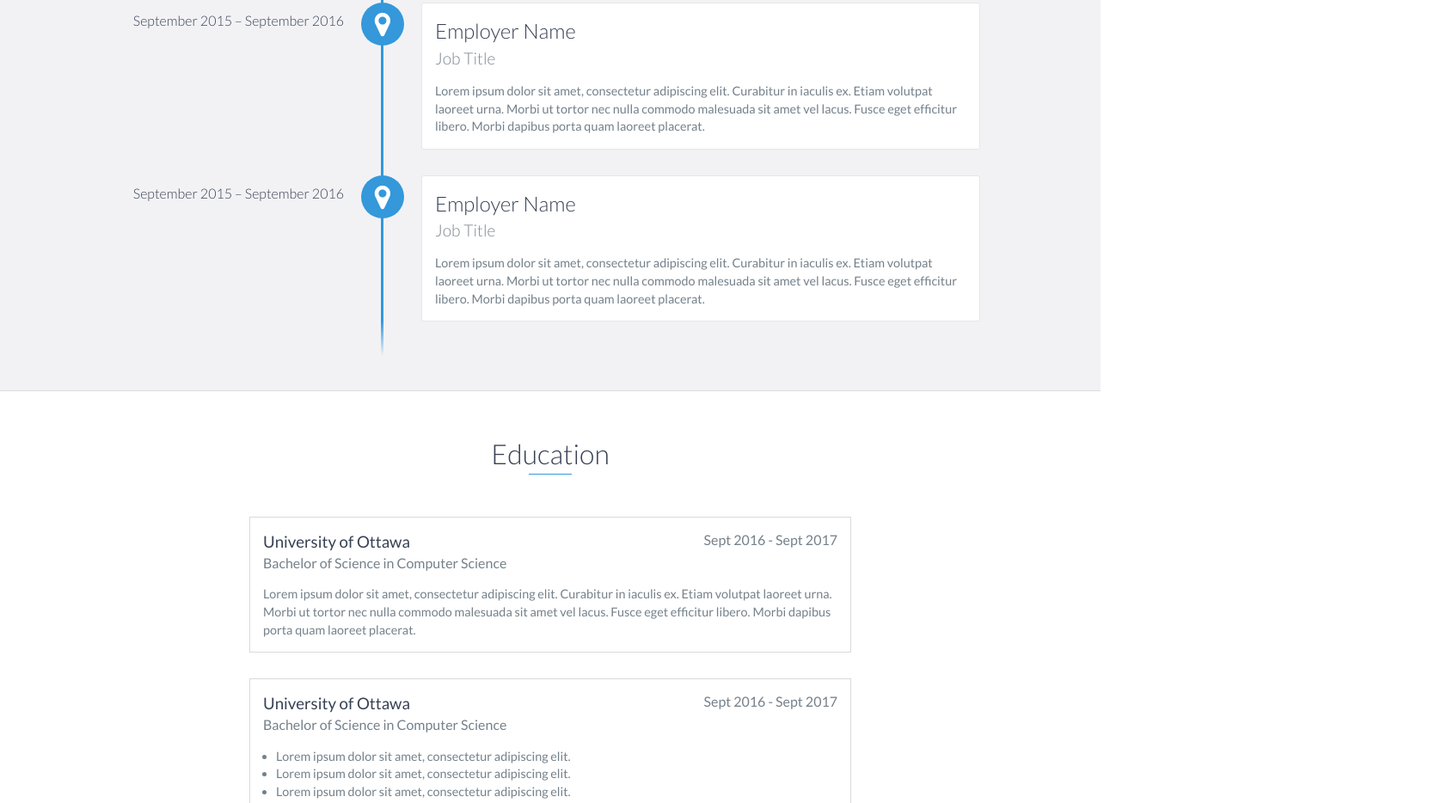
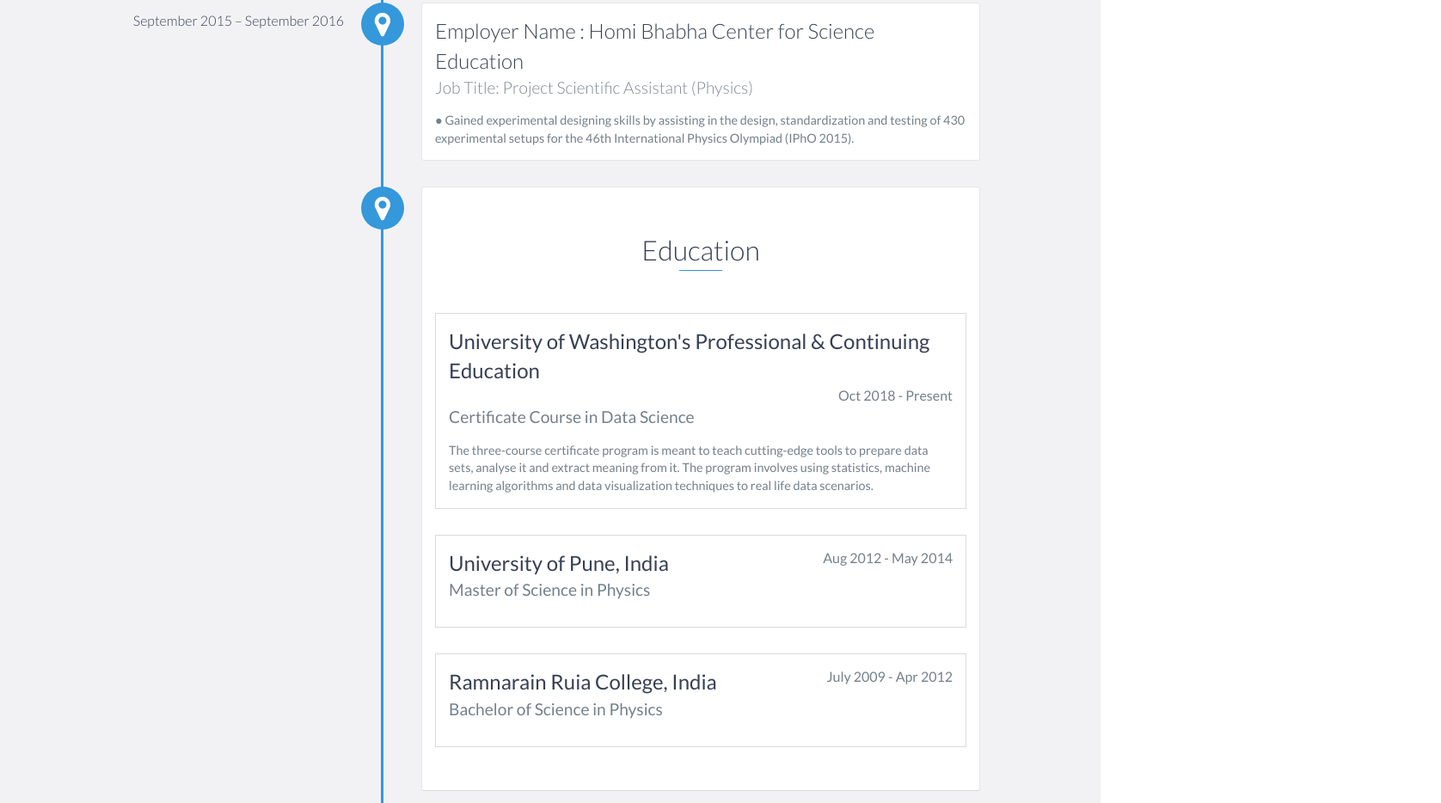
Before and after one commit to keyuriraodeo/Machine-Leaning-Projects, a website: page index.html in a window 1280 px wide. Shown: the part 1473-2407 px from the top of the page at 86% size, 1676 px wide, since content can reach past the window. Drawn offline with nearby package versions, Linux system fonts and the light colour scheme.

Commit message:
Update index.html

```diff
--- a/index.html
+++ b/index.html
@@ -100,51 +100,38 @@
             </div>
 
             <div data-date="September 2015 – September 2016">
-                <h3>Employer Name</h3>
-                <h4>Job Title</h4>
+                <h3>Employer Name : Homi Bhabha Center for Science Education</h3>
+                <h4>Job Title: Project Scientific Assistant (Physics)</h4>
                 <p>
-                    Lorem ipsum dolor sit amet, consectetur adipiscing elit. Curabitur in iaculis ex. Etiam volutpat laoreet urna. Morbi ut tortor nec nulla commodo malesuada sit amet vel lacus. Fusce eget efficitur libero. Morbi dapibus porta quam laoreet placerat.
+                    ● Gained experimental designing skills by assisting in the design, standardization and testing of 430 experimental setups
+for the 46th International Physics Olympiad (IPhO 2015).
                 </p>
             </div>
 
-            <div data-date="September 2015 – September 2016">
-                <h3>Employer Name</h3>
-                <h4>Job Title</h4>
-                <p>
-                    Lorem ipsum dolor sit amet, consectetur adipiscing elit. Curabitur in iaculis ex. Etiam volutpat laoreet urna. Morbi ut tortor nec nulla commodo malesuada sit amet vel lacus. Fusce eget efficitur libero. Morbi dapibus porta quam laoreet placerat.
-                </p>
-            </div>
-        </div>
-    </div>
     <!-- End #experience -->
 
     <div id="education">
         <h2 class="heading">Education</h2>
         <div class="education-block">
-            <h3>University of Ottawa</h3>
-            <span class="education-date">Sept 2016 - Sept 2017</span>
-            <h4>Bachelor of Science in Computer Science</h4>
+            <h3>University of Washington's Professional & Continuing Education</h3>
+            <span class="education-date">Oct 2018 - Present</span>
+            <h4>Certificate Course in Data Science</h4>
             <p>
-                Lorem ipsum dolor sit amet, consectetur adipiscing elit. Curabitur in iaculis ex. Etiam volutpat laoreet urna. Morbi ut tortor nec nulla commodo malesuada sit amet vel lacus. Fusce eget efficitur libero. Morbi dapibus porta quam laoreet placerat.
+                The three-course certificate program is meant to teach cutting-edge tools to prepare data sets, analyse it and extract meaning from it. The program involves using statistics, machine learning algorithms and data visualization techniques to real life data scenarios.
             </p>
         </div>
         <!-- End .education-block -->
 
         <div class="education-block">
-            <h3>University of Ottawa</h3>
-            <span class="education-date">Sept 2016 - Sept 2017</span>
-            <h4>Bachelor of Science in Computer Science</h4>
-            <ul>
-                <li>
-                    Lorem ipsum dolor sit amet, consectetur adipiscing elit.
-                </li>
-                <li>
-                    Lorem ipsum dolor sit amet, consectetur adipiscing elit.
-                </li>
-                <li>
-                    Lorem ipsum dolor sit amet, consectetur adipiscing elit.
-                </li>
-            </ul>
+            <h3>University of Pune, India</h3>
+            <span class="education-date">Aug 2012 - May 2014</span>
+            <h4>Master of Science in Physics</h4>
+        </div>
+
+	 <div class="education-block">
+         <h3>Ramnarain Ruia College, India</h3>
+         <span class="education-date">July 2009 - Apr 2012</span>
+            <h4>Bachelor of Science in Physics</h4>
         </div>
         <!-- End .education-block -->
     </div>
```
